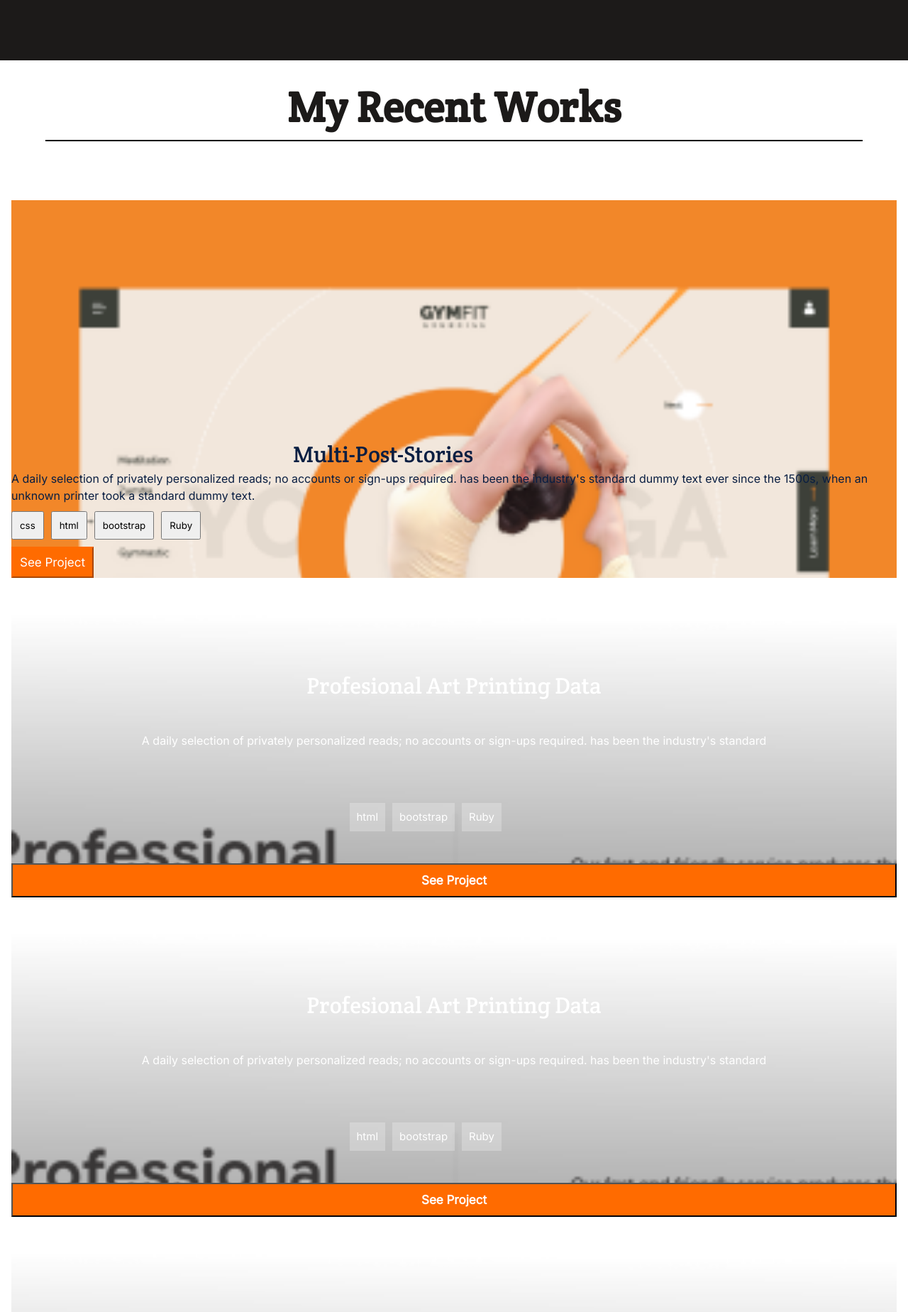
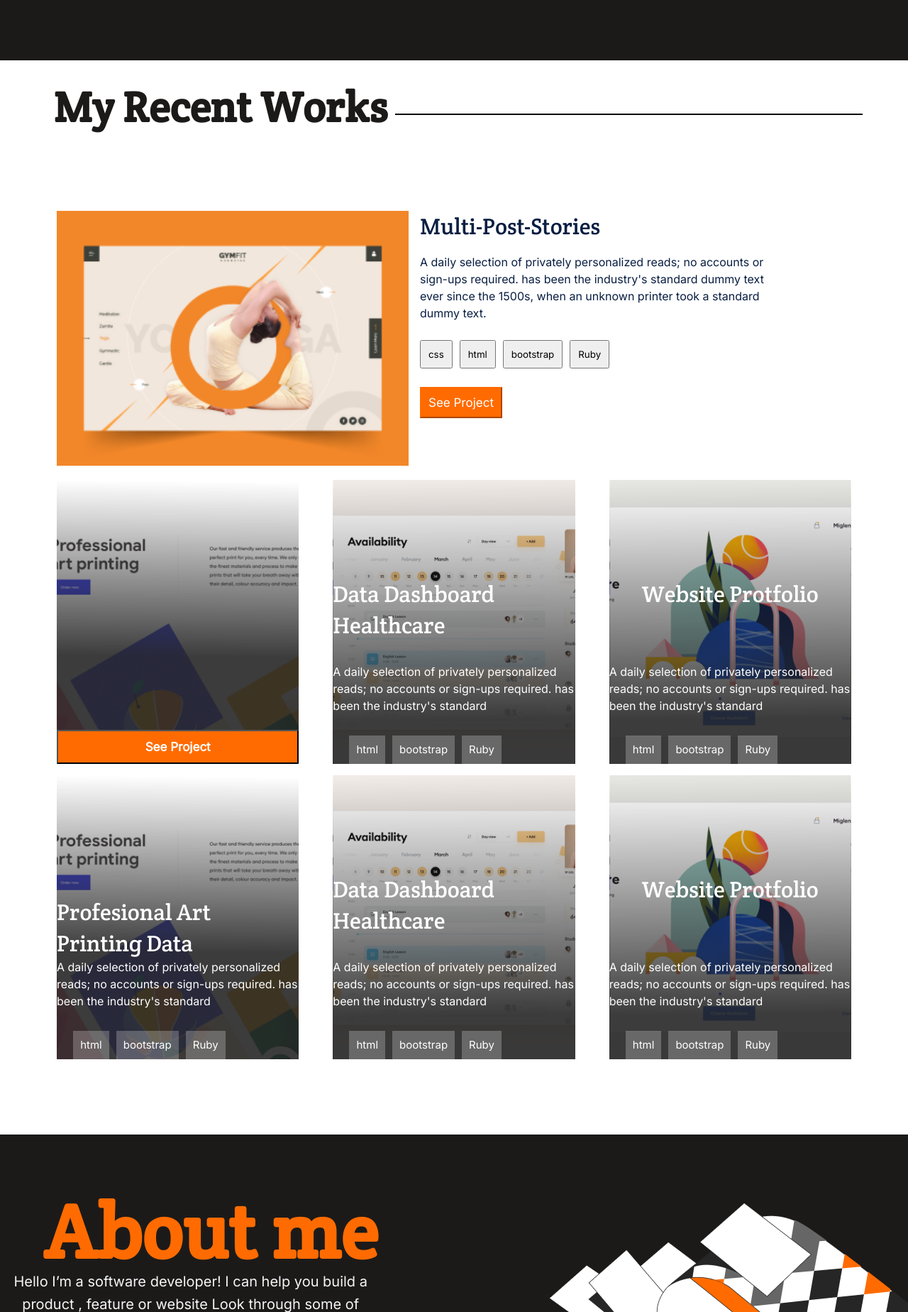
Before and after one commit to ngeelani48/Nafees-Portfolio, a website: page index.html in a window 1280 px wide. Shown: the part 800-2648 px from the top of the page at 71% size. Drawn offline with Linux system fonts and the light colour scheme.

Commit message:
Add CSS changes for responsive  look

```diff
--- a/index.html
+++ b/index.html
@@ -37,12 +37,18 @@
     </section>
 </section>
     <section class="project-section">
+        <div class="my-recent-works">
         <div class="my-work-title">
             <h1>My Recent Works</h1>
         </div>
         <div id="line"></div>
+    </div>
         <div id="works-section">
             <div class="project1">
+                <div class="project1-picture">
+                    <img src="images/Project 1.png" alt="">
+                </div>
+                <div class="project1-content">
                 <h1 class="project1-title">Multi-Post-Stories</h1>
                 <p class="project1-description"> A daily selection of privately personalized reads; no accounts or
                     sign-ups required. has been the industry's standard dummy text
@@ -55,8 +61,10 @@
                         <li><button>Ruby</button></li>
                     </ul>
                     <button class="project1-button">See Project</button>
+                </div>
             </div>
             <div class="project2">
+                <div class="desktop-hide1">
                 <h1 class="project2-title">Profesional Art Printing Data</h1>
                 <p class="project2-description">A daily selection of privately personalized reads; no accounts or
                     sign-ups required. has been the industry's standard</p>
@@ -65,6 +73,40 @@
                         <li><button>bootstrap</button></li>
                         <li><button>Ruby</button></li>
                     </ul>
+                </div>
+                    <button class="project2-button">See Project</button>
+                    <button class="project2-button2">See Project</button>
+            </div>
+            <div class="project2">
+                <div class="project2-3">
+                <div class="desktop-hide2">
+                <h1 class="project2-title">Profesional Art Printing Data</h1>
+            </div>
+                <h1 class="project2-title2">Data Dashboard Healthcare</h1>
+                <p class="project2-description">A daily selection of privately personalized reads; no accounts or
+                    sign-ups required. has been the industry's standard</p>
+                    <ul class="project2-tech">
+                        <li><button>html</button></li>
+                        <li><button>bootstrap</button></li>
+                        <li><button>Ruby</button></li>
+                    </ul>
+                </div>
+                    <button class="project2-button">See Project</button>
+            </div>
+            <div class="project2">
+                <div class="project2-4">
+                    <div class="desktop-hide2">
+                <h1 class="project2-title">Profesional Art Printing Data</h1>
+            </div>
+                <h1 class="project2-title3">Website Protfolio </h1>
+                <p class="project2-description">A daily selection of privately personalized reads; no accounts or
+                    sign-ups required. has been the industry's standard</p>
+                    <ul class="project2-tech">
+                        <li><button>html</button></li>
+                        <li><button>bootstrap</button></li>
+                        <li><button>Ruby</button></li>
+                    </ul>
+                </div>
                     <button class="project2-button">See Project</button>
             </div>
             <div class="project2">
@@ -79,7 +121,11 @@
                     <button class="project2-button">See Project</button>
             </div>
             <div class="project2">
-                <h1 class="project2-title">Profesional Art Printing Data</h1>
+                <div class="project2-3">
+                    <div class="desktop-hide2">
+                        <h1 class="project2-title">Profesional Art Printing Data</h1>
+                    </div>
+                        <h1 class="project2-title2">Data Dashboard Healthcare</h1>
                 <p class="project2-description">A daily selection of privately personalized reads; no accounts or
                     sign-ups required. has been the industry's standard</p>
                     <ul class="project2-tech">
@@ -87,10 +133,15 @@
                         <li><button>bootstrap</button></li>
                         <li><button>Ruby</button></li>
                     </ul>
+                </div>
                     <button class="project2-button">See Project</button>
             </div>
             <div class="project2">
-                <h1 class="project2-title">Profesional Art Printing Data</h1>
+                <div class="project2-4">
+                    <div class="desktop-hide2">
+                        <h1 class="project2-title">Profesional Art Printing Data</h1>
+                    </div>
+                        <h1 class="project2-title3">Website Protfolio </h1>
                 <p class="project2-description">A daily selection of privately personalized reads; no accounts or
                     sign-ups required. has been the industry's standard</p>
                     <ul class="project2-tech">
@@ -98,39 +149,21 @@
                         <li><button>bootstrap</button></li>
                         <li><button>Ruby</button></li>
                     </ul>
-                    <button class="project2-button">See Project</button>
-            </div>
-            <div class="project2">
-                <h1 class="project2-title">Profesional Art Printing Data</h1>
-                <p class="project2-description">A daily selection of privately personalized reads; no accounts or
-                    sign-ups required. has been the industry's standard</p>
-                    <ul class="project2-tech">
-                        <li><button>html</button></li>
-                        <li><button>bootstrap</button></li>
-                        <li><button>Ruby</button></li>
-                    </ul>
-                    <button class="project2-button">See Project</button>
-            </div>
-            <div class="project2">
-                <h1 class="project2-title">Profesional Art Printing Data</h1>
-                <p class="project2-description">A daily selection of privately personalized reads; no accounts or
-                    sign-ups required. has been the industry's standard</p>
-                    <ul class="project2-tech">
-                        <li><button>html</button></li>
-                        <li><button>bootstrap</button></li>
-                        <li><button>Ruby</button></li>
-                    </ul>
+                </div>
                     <button class="project2-button">See Project</button>
             </div>
         </div>
     </section>
     <section id="about-section">
+        <div class="about-content">
         <div class="about-title">
             <h1>About me</h1>
         </div>
         <p class="about-description">Hello I’m a software developer! I can help you build a product , feature or website Look through some of my work and experience! If you like what you see and have a project you need coded, don’t hestiate to contact me.</p>
         <button class="button-resume">Get My Resume</button>
+    </div>
         <div class="about-line"></div>
+        <div class="skill-section">
         <div class="language">
             <div class="language-word">
                 <img src="./images/Rectangle 55.png" alt="rectangle icon">
@@ -169,6 +202,7 @@
                 <li>Terminal</li>
             </ul>
         </div>
+    </div>
     </section>
 
         <div id="contactform">
--- a/styles.css
+++ b/styles.css
@@ -6,6 +6,7 @@
   margin: 0;
   padding: 0;
 }
+
 .nav-bar {
   display: flex;
   width: 100%;
@@ -14,6 +15,7 @@
   align-items: center;
   height: 85px;
 }
+
 #nav-menu {
   display: none;
 }
@@ -32,7 +34,7 @@
 }
 
 .menu {
-  margin-right: 20px;
+  /* margin-right: 20px; */
   position: relative;
   display: inline-block;
   margin: 0 4rem;
@@ -127,20 +129,23 @@
   display: grid;
   grid-template-columns: 1fr;
   padding: 1em;
-  grid-row-gap: 50px;
+  grid-row-gap: 1rem;
 }
 
 .project1 {
   display: flex;
   flex-direction: column;
-  margin-top: 5px;
-  padding-top: 1rem;
-  background-image: url("./images/Project\ 1.png");
-  background-repeat: no-repeat;
-  background-position: top 30px center;
-  background-size: 100%;
+
+  /* margin-top: 5px; */
+  padding-top: 0.5rem;
   align-items: center;
+  gap: 0;
+}
+
+.project1-picture {
   width: 100%;
+  padding-top: 10%;
+  height: 20rem;
 }
 
 .project1-title {
@@ -150,9 +155,7 @@
   font-weight: 400;
   font-size: 32px;
   line-height: 44px;
-  text-align: center;
-  margin-top: 350px;
-  margin-left: -200px;
+  margin-top: 0;
 }
 
 .project1-description {
@@ -195,6 +198,7 @@
   border-color: #ff6b00;
   align-self: flex-start;
   margin-top: 10px;
+
   /* margin-left: 10px; */
 }
 
@@ -208,6 +212,7 @@
   justify-content: flex-end;
   height: 400px;
   width: 100%;
+  align-self: center;
 }
 
 .project2-title {
@@ -216,6 +221,7 @@
   font-weight: 400;
   font-size: 32px;
   line-height: 44px;
+
   /* width: 295px; */
   height: 81px;
   padding-top: 80px;
@@ -270,6 +276,7 @@
 
 .about-title {
   font-family: "Crete Round", sans-serif;
+
   /* width: 327px; */
   height: 79px;
   font-style: normal;
@@ -313,6 +320,7 @@
   padding: 1em;
   grid-row-gap: 25px;
   background-color: #1c1a19;
+
   /* width: 375px; */
   align-items: center;
   margin-top: 90px;
@@ -399,10 +407,12 @@
   gap: 10px;
   border: none;
   color: #fff;
-  margin-top: 20px;
+
+  /* margin-top: 20px; */
   letter-spacing: 0.03em;
   display: table;
   margin: 0 auto;
+
   /* margin-left: 124px; */
 }
 
@@ -411,8 +421,6 @@
 .project2-button:hover,
 .button-contactform:hover {
   background-color: #fff5e1;
-
-  /* color:  */
   cursor: pointer;
 }
 
@@ -430,7 +438,6 @@
   font-weight: 700;
   font-size: 32px;
   line-height: 44px;
-  text-align: center;
   margin-left: 24px;
   margin-right: 24px;
   margin-top: 100px;
@@ -518,22 +525,33 @@
   bottom: 8px;
   background: #0d151e;
   border-radius: 10px;
+
   /* margin-left: 125px; */
   margin-bottom: 10px;
   align-self: center;
 }
-@media (min-width:768px) {
-.nav-bar{
+
+.project2-title2,
+.project2-title3,
+.project2-button2 {
+  display: none;
+}
+
+@media (min-width: 768px) {
+  .nav-bar {
     justify-content: space-between;
     align-items: center;
   }
-#menu-icon{
+
+  #menu-icon {
     display: none;
   }
+
   .logo {
     font-size: 20px;
     line-height: 20px;
   }
+
   #nav-menu {
     position: static;
     display: flex;
@@ -541,8 +559,9 @@
     align-items: center;
     justify-content: center;
   }
+
   #nav-menu a {
-    color: #ffffff;
+    color: #fff;
     display: block;
     padding: 1rem 2rem;
     font-size: 15px;
@@ -550,6 +569,7 @@
     font-style: normal;
     text-decoration: solid;
   }
+
   .content {
     height: 100vh;
     flex-direction: row-reverse;
@@ -561,20 +581,24 @@
     background-size: 45%;
     background-position: center right;
   }
+
   .my-name {
     font-size: 72px;
     line-height: 82px;
     width: 50%;
   }
+
   .profession {
     font-size: 32px;
     line-height: 44px;
   }
+
   .i-can-do {
     font-size: 20px;
     line-height: 32px;
     width: 45%;
   }
+
   .links {
     flex-direction: column;
     align-items: stretch;
@@ -583,4 +607,220 @@
     width: fit-content;
     margin-left: 1rem;
   }
+
+  .my-recent-works {
+    display: flex;
+    width: 90%;
+    margin: 0 auto;
+    align-items: center;
+    justify-content: center;
   }
+
+  .my-work-title {
+    width: 75%;
+    margin-right: 0;
+  }
+
+  #line {
+    width: 100%;
+    height: 0;
+  }
+
+  #works-section {
+    grid-template-columns: auto auto auto;
+    grid-column-gap: 3rem;
+    padding-top: 7rem;
+    width: 90%;
+    margin: 0 auto;
+  }
+
+  .project1 {
+    grid-column: 1 / span 3;
+    width: 90%;
+    flex-direction: row;
+    align-items: flex-start;
+    margin: 0;
+    gap: 1rem;
+  }
+
+  .project1-picture {
+    width: 50%;
+    height: auto;
+    padding-top: 0;
+  }
+
+  .project1-picture img {
+    width: 100%;
+    object-fit: contain;
+  }
+
+  .project1-title h1 {
+    /* margin-top: 6rem; */
+    font-size: 40px;
+    line-height: 52px;
+    text-align: left;
+  }
+
+  .project1-content {
+    margin-top: 0;
+    width: 50%;
+    display: flex;
+    flex-direction: column;
+    justify-content: start;
+    align-items: flex-start;
+    gap: 1rem;
+  }
+
+  .project1-description p {
+    width: 100%;
+    font-size: 20px;
+    line-height: 28px;
+    margin-bottom: 0;
+  }
+
+  .desktop-hide1,
+  .desktop-hide2,
+  .project2-button {
+    display: none;
+  }
+
+  .project2-button2 {
+    display: block;
+    background: #ff6b00;
+    align-self: stretch;
+    font-family: "Inter", sans-serif;
+    font-style: normal;
+    font-weight: 700;
+    font-size: 17px;
+    line-height: 24px;
+    padding: 10px;
+    color: #fff;
+    margin-top: 45px;
+  }
+
+  .project2-button2:hover {
+    background-color: #fff5e1;
+    cursor: pointer;
+  }
+
+  .project2-title2,
+  .project2-title3 {
+    display: flex;
+    justify-content: center;
+    height: 81px;
+    font-family: "Crete Round", sans-serif;
+    font-style: normal;
+    font-weight: 400;
+    font-size: 32px;
+    line-height: 44px;
+    padding-top: 3rem;
+    color: #fff;
+  }
+
+  .project2-3 {
+    display: flex;
+    flex-direction: column;
+    align-items: center;
+    background-image: url("./images/desktop-project3.png");
+    background-repeat: no-repeat;
+    background-size: cover;
+    justify-content: flex-end;
+    height: 400px;
+    width: 100%;
+    align-self: center;
+  }
+
+  .project2-4 {
+    display: flex;
+    flex-direction: column;
+    align-items: center;
+    background-image: url("./images/desktop-project4.png");
+    background-repeat: no-repeat;
+    background-size: cover;
+    justify-content: flex-end;
+    height: 400px;
+    width: 100%;
+
+    /* align-self: center;  */
+  }
+
+  #about-section {
+    background-image: url("./images/about-desktop.png");
+    background-position: top 6rem right;
+  }
+
+  .about-content {
+    width: 90%;
+    display: flex;
+    flex-direction: column;
+    justify-content: flex-start;
+    justify-self: flex-start;
+    text-align: left;
+    gap: 1rem;
+  }
+
+  .about-description {
+    font-size: 20px;
+    line-height: 32px;
+    width: 45%;
+  }
+
+  .about-title {
+    font-size: 72px;
+    line-height: 82px;
+    width: 50%;
+  }
+
+  .skill-section {
+    display: grid;
+    grid-template-columns: auto auto auto;
+  }
+
+  #contactform {
+    display: grid;
+    width: 100%;
+    grid-template-columns: 1fr 1fr;
+    align-self: center;
+    align-items: start;
+  }
+
+  #intro-contactform {
+    display: flex;
+    justify-content: center;
+  }
+
+  textarea {
+    width: 100%;
+  }
+
+  form {
+    width: 80%;
+  }
+
+  #contact-input li {
+    justify-content: start;
+  }
+
+  .footer-contactform {
+    margin-top: 3rem;
+    grid-column: 1 /3;
+    width: 100%;
+  }
+
+  .footer-contactform img {
+    height: 1.5rem;
+  }
+
+  .links-footer {
+    gap: 2rem;
+  }
+
+  .linefooter-contactform {
+    display: none;
+  }
+
+  .line-contactform {
+    margin-top: 9rem;
+    grid-column: 1 /span 3;
+  }
+}
```
Also changed, not shown: images/about-desktop.png (added), images/desktop-project3.png (added), images/desktop-project4.png (added). Lines whose indentation alone changed are shown as unchanged.
